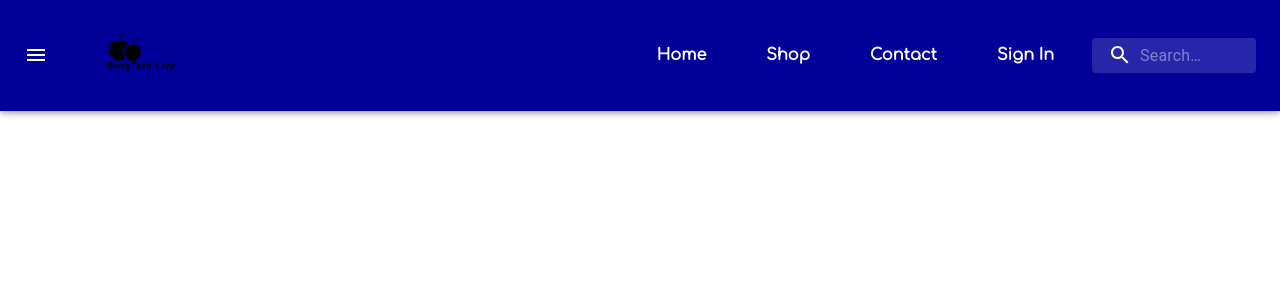
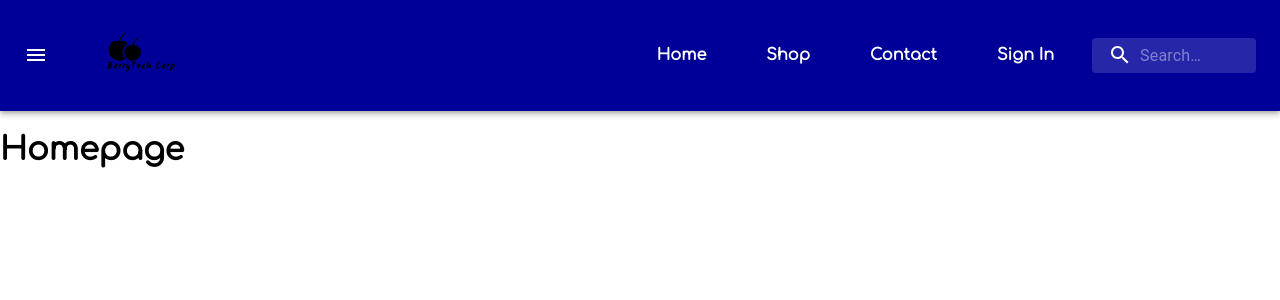
Before and after one commit to ahnaaf-al-rafee/berryTech, a React (Create React App) app: page / in a window 1280 px wide. Shown: the top 300 px of the page. Built offline with nearby package versions, Linux system fonts and the light colour scheme.

Commit message:
fixed problem for Appbar positioning

```diff
--- a/src/App.css
+++ b/src/App.css
@@ -1,6 +1,7 @@
 body {
   font-family: "Comfortaa", cursive;
-  padding: 0;
-  margin: 0;
+}
+
+* {
   box-sizing: border-box;
 }
--- a/src/App.js
+++ b/src/App.js
@@ -1,12 +1,13 @@
 import "./App.css";
 import Header from "./components/header/header.component";
+import HomePage from "./pages/homepage/homepage.component";
 
 function App() {
   return (
     <div className="App">
       <Header />
+      <HomePage />
     </div>
-
   );
 }
 
--- a/src/components/header/header.component.jsx
+++ b/src/components/header/header.component.jsx
@@ -19,7 +19,7 @@ import { ListItem, ListItemText, SwipeableDrawer } from "@material-ui/core";
 
 const useStyles = makeStyles((theme) => ({
   root: {
-    flexGrow: 1,
+    // flexGrow: 1,
   },
   label: {
     // flexGrow: 1,
@@ -137,7 +137,7 @@ export default function SearchAppBar() {
 
   return (
     <div className={classes.root}>
-      <AppBar position="fixed" style={{ backgroundColor: "#000099" }}>
+      <AppBar position="static" style={{ backgroundColor: "#000099" }}>
         <Toolbar>
           <div>
             {["left"].map((anchor) => (
--- /dev/null
+++ b/src/pages/homepage/homepage.component.jsx
@@ -0,0 +1,9 @@
+import React from "react";
+
+const HomePage = () => (
+  <div>
+    <h1>Homepage</h1>
+  </div>
+);
+
+export default HomePage;
```
